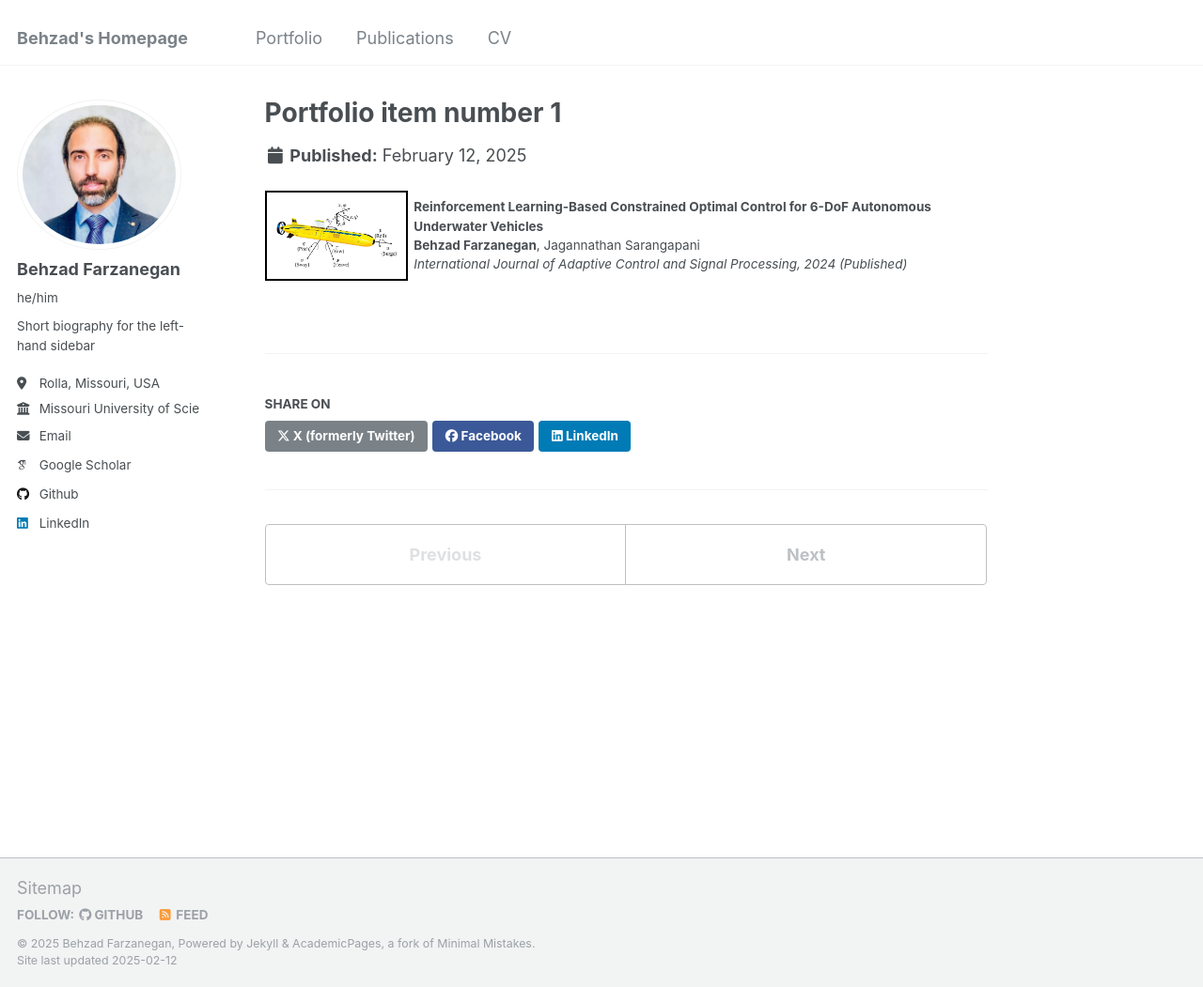
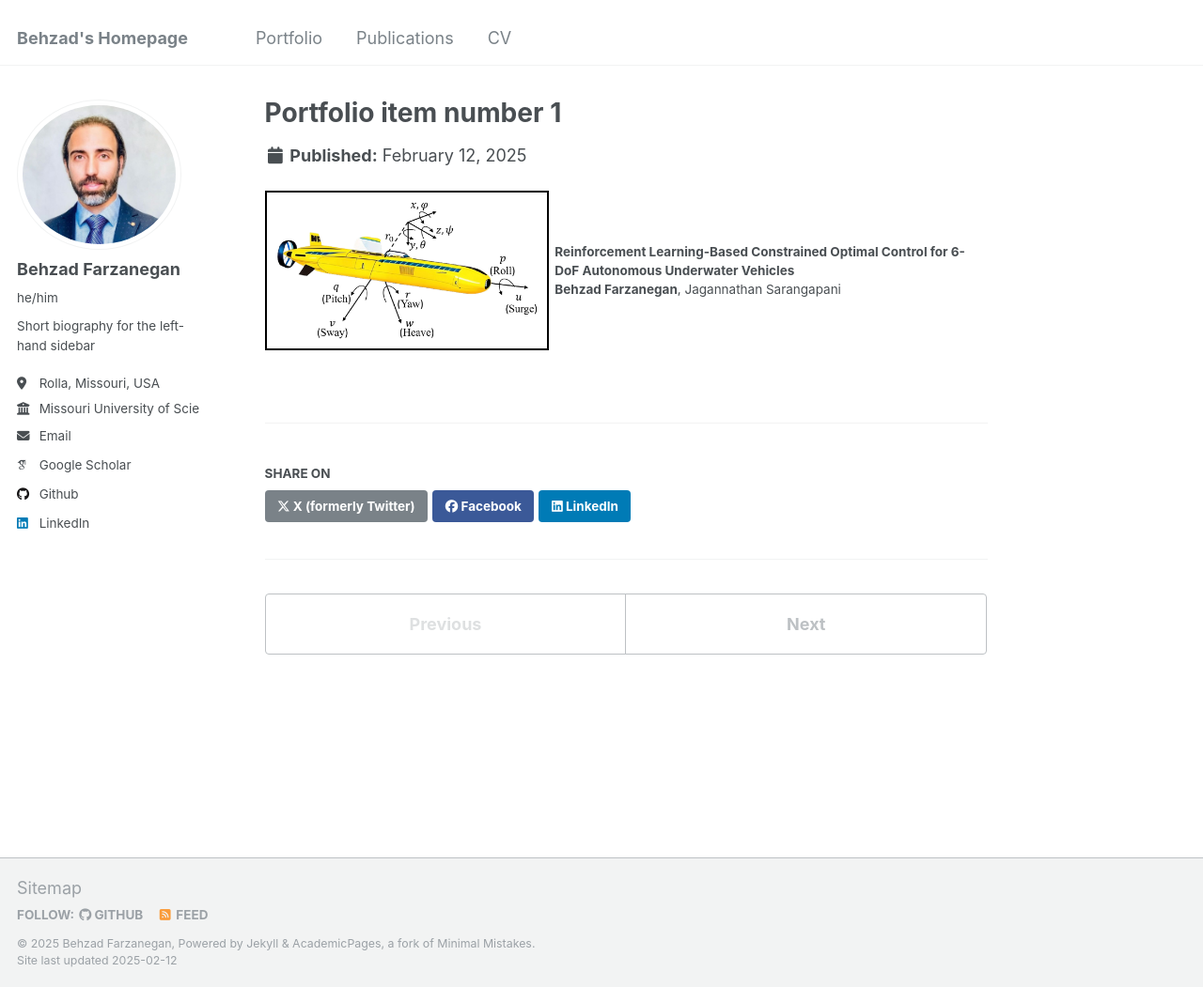
Before and after one commit to behzadfarzanegan/behzadfarzanegan.github.io, a Jekyll site: the page built from _portfolio/portfolio-1.md, in a window 1280 px wide and 1051 px high. Shown: the whole window at 94% size. Built offline with Jekyll 4.4.1, drawn with Linux system fonts in a browser that asks for light colours; some web fonts are replaced.

Commit message:
Update portfolio-1.md

```diff
--- a/_portfolio/portfolio-1.md
+++ b/_portfolio/portfolio-1.md
@@ -6,7 +6,7 @@
 
 <table style="border-collapse: collapse; border: none;">
 <tr style="border: none;">
-<td width="150" style="border: none; padding: 10px; border: 2px solid black; border-radius: 15px;">
+<td width="300" style="border: none; padding: 10px; border: 2px solid black; border-radius: 15px;">
     <img src="/images/AUV.png" width="300">
 </td>
 <td style="border: none;">
@@ -14,8 +14,6 @@
     <br>
     <strong>Behzad Farzanegan</strong>, Jagannathan Sarangapani
     <br>
-    <em>International Journal of Adaptive Control and Signal Processing, 2024 (Published)</em>
-    <br>
 </td>
 </tr>
 </table>
```
